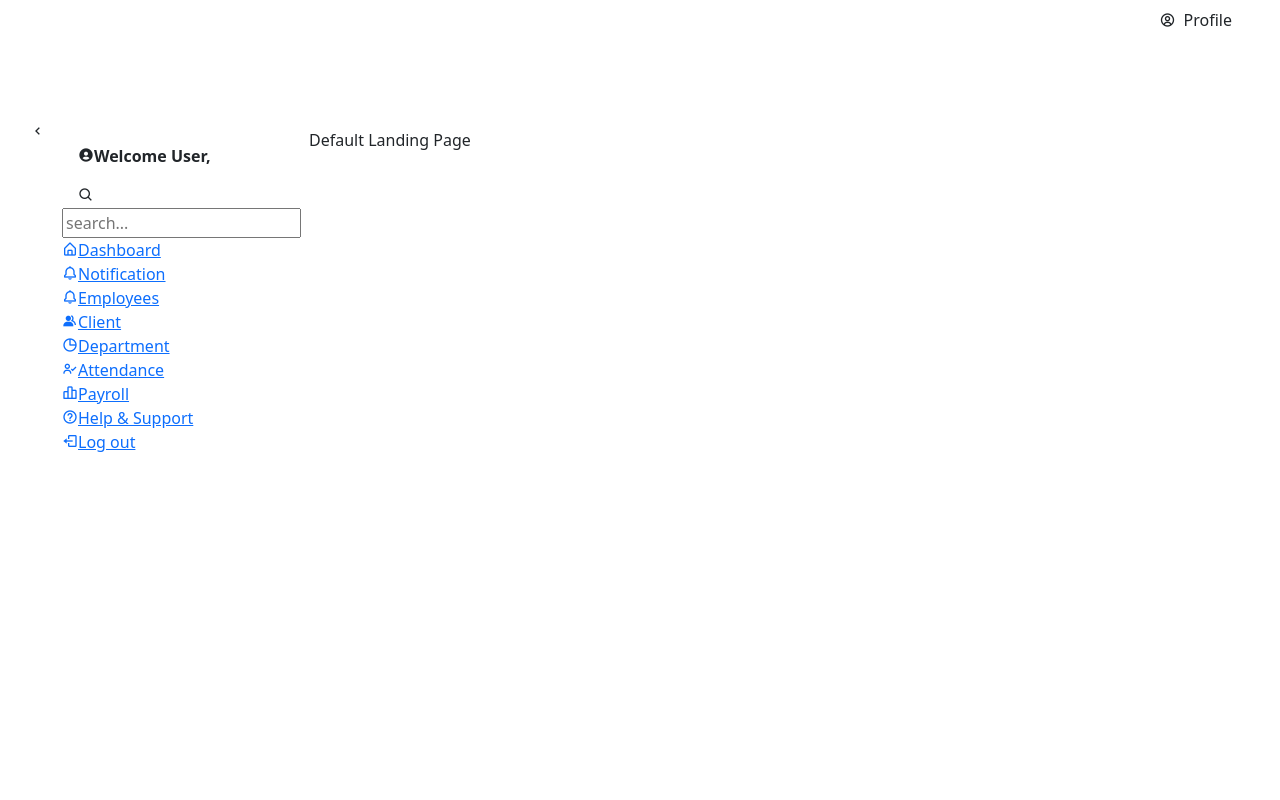
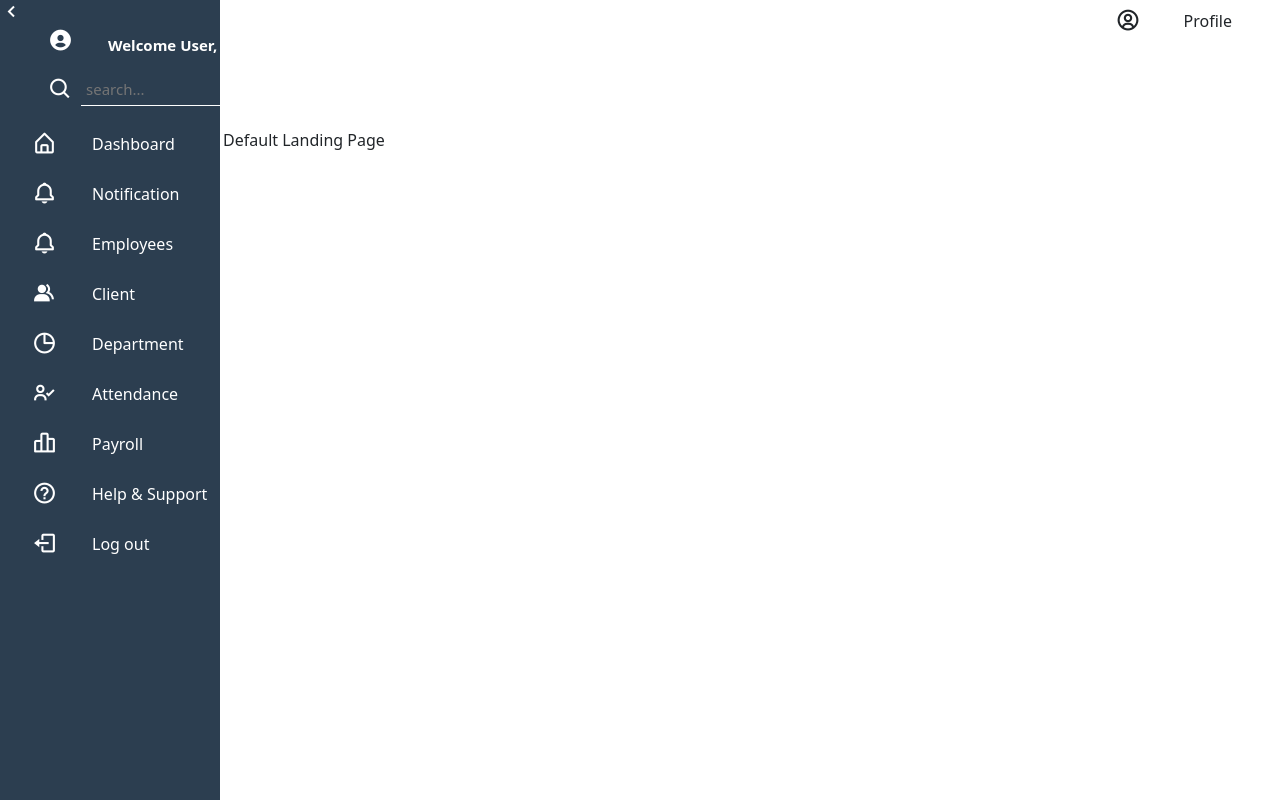
Before and after one commit to Innit-Services/billing-reports-client, a React (Vite) app: page / in a window 1280 px wide. Built offline with nearby package versions, Linux system fonts and the light colour scheme.

Commit message:
Update Sidebar.jsx

```diff
--- a/src/shared/components/Sidebar.jsx
+++ b/src/shared/components/Sidebar.jsx
@@ -1,4 +1,5 @@
 import {useState,React} from "react";
+import '../../assets/styles/sidebar.css';
 import { NavLink } from "react-router-dom";
 
 const Sidebar = () => {
@@ -30,7 +31,7 @@ const Sidebar = () => {
                         <li className="nav-link"><NavLink to="/"><i className='bx bx-home-alt icon'></i><span className="text nav-text stext">Dashboard</span></NavLink></li>
                         <li className="nav-link"><NavLink to=""><i className='bx bx-bell icon'></i><span className="text nav-text stext">Notification</span></NavLink></li>
                         <li className="nav-link"><NavLink to="/employees"><i className='bx bx-bell icon'></i><span className="text nav-text stext">Employees</span></NavLink></li>
-                        <li className="nav-link"><NavLink to="#"><i className='bx bxs-group icon'></i><span className="text nav-text stext">Client</span></NavLink></li>
+                        <li className="nav-link"><NavLink to="viewclient"><i className='bx bxs-group icon'></i><span className="text nav-text stext">Client</span></NavLink></li>
                         <li className="nav-link"><NavLink to="/department"><i className='bx bx-pie-chart-alt icon'></i><span className="text nav-text stext">Department</span></NavLink></li>
                         <li className="nav-link"><NavLink to="#"><i className='bx bx-user-check icon'></i><span className="text nav-text stext">Attendance</span></NavLink></li>
                         <li className="nav-link"><NavLink to="#"><i className='bx bx-bar-chart-alt-2 icon'></i><span className="text nav-text stext">Payroll</span></NavLink></li>
```
